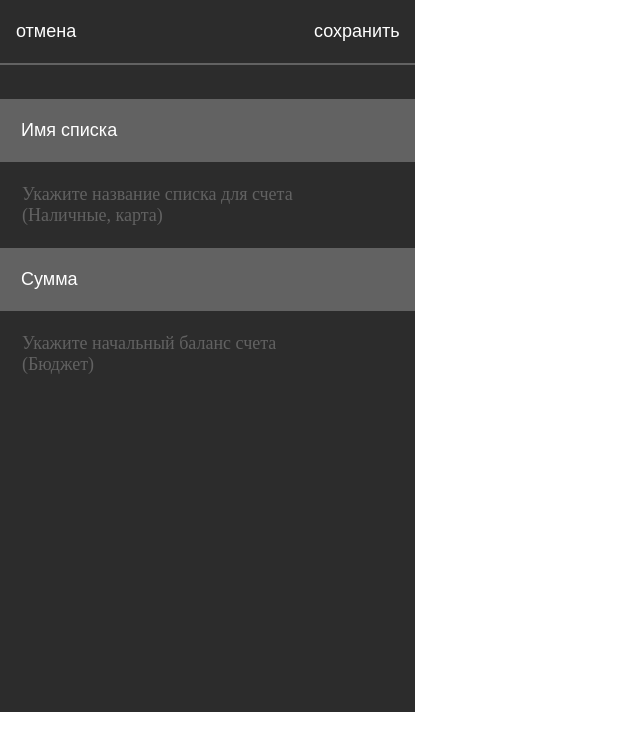
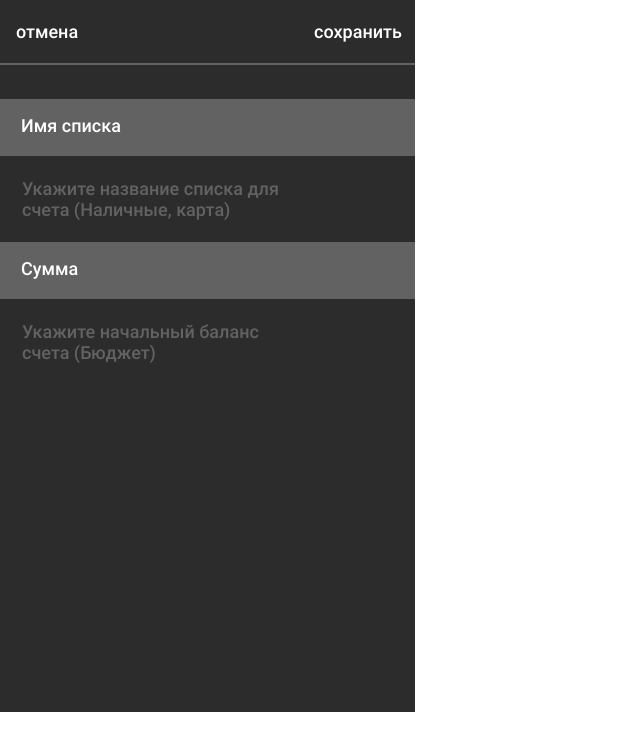
Before and after one commit to nikolajbotalov/Purse, a React (Create React App) app: page /newbalance in a window 1280 px wide. Shown: the top 750 px of the page, without its empty margins (0-640 px from the left). Built offline with nearby package versions, Linux system fonts and the light colour scheme.

Commit message:
refactoring reducer and scss

```diff
--- a/src/components/BalanceBlock.jsx
+++ b/src/components/BalanceBlock.jsx
@@ -16,7 +16,7 @@ const BalanceBlock = ({ hideBtns, classname, balance, balanceName }) => {
             pathname: '/paidpage/cost',
             state: { balance, balanceName, link: 'cost' },
           }}>
-          <Button icon={removeIcon} classname="remove" />
+          <Button icon={removeIcon} classname="cost" />
         </Link>
       )}
       <span>{balance}</span>
--- a/src/components/Header.jsx
+++ b/src/components/Header.jsx
@@ -5,7 +5,16 @@ import PropTypes from 'prop-types';
 import Button from './Button';
 import { Link } from 'react-router-dom';
 
-const Header = ({ id, backBtnText, saveBtnText, prevPage, saveHandle, balanceName, icon }) => {
+const Header = ({
+  id,
+  backBtnText,
+  saveBtnText,
+  prevPage,
+  saveHandle,
+  balanceName,
+  icon,
+  balance = 'null',
+}) => {
   const history = useHistory();
 
   const onCancelClick = () => {
@@ -24,7 +33,7 @@ const Header = ({ id, backBtnText, saveBtnText, prevPage, saveHandle, balanceNam
         <Link
           to={{
             pathname: '/editbalancepage',
-            state: { id: id, balanceName: balanceName },
+            state: { id: id, balanceName: balanceName, balance: balance },
           }}>
           <span>{balanceName}</span>
         </Link>
--- a/src/pages/BalancePage.jsx
+++ b/src/pages/BalancePage.jsx
@@ -16,7 +16,13 @@ const BalancePage = ({ location }) => {
 
   return (
     <div>
-      <Header id={id} backBtnText="назад" prevPage="/" balanceName={balanceName} />
+      <Header
+        id={id}
+        backBtnText="назад"
+        prevPage="/"
+        balanceName={balanceName}
+        balance={balance}
+      />
       <BalanceBlock hideBtns={true} balance={balance} balanceName={balanceName} />
       {costs &&
         costs.map((item, index) => {
--- a/src/pages/EditBalancePage.jsx
+++ b/src/pages/EditBalancePage.jsx
@@ -2,13 +2,14 @@ import React from 'react';
 import { useDispatch } from 'react-redux';
 
 import { editBalanceItem, deleteBalanceItem } from '../redux/actions/newBalanceItem';
-import { BalanceInput, Description, Header } from '../components';
+import { BalanceInput, Button, Description, Header } from '../components';
+import { Link } from 'react-router-dom';
 
 // TODO: Написать редирект для кнопки удаления, стилизовать кнопку, превратив в компонент
 
 const EditBalancePage = ({ location }) => {
   const dispatch = useDispatch();
-  const { id, balanceName } = location.state;
+  const { id, balanceName, balance } = location.state;
   const [newName, setNewName] = React.useState(null);
 
   const changeNameHandler = (e) => {
@@ -20,7 +21,7 @@ const EditBalancePage = ({ location }) => {
   };
 
   const removeBalanceItem = () => {
-    dispatch(deleteBalanceItem(id));
+    dispatch(deleteBalanceItem({ id, balance }));
   };
 
   return (
@@ -40,7 +41,11 @@ const EditBalancePage = ({ location }) => {
         text="Измените название списка для счета"
         classname="balance-input__description"
       />
-      <button onClick={removeBalanceItem}>delete</button>
+      <div className="list-controller">
+        <Link to="/">
+          <Button btnText="удалить список" onClick={removeBalanceItem} classname="remove" />
+        </Link>
+      </div>
     </div>
   );
 };
--- a/src/pages/HomePage.jsx
+++ b/src/pages/HomePage.jsx
@@ -6,6 +6,8 @@ import { HomeHeader, BalanceBlock, BalanceItem } from '../components';
 
 const Home = () => {
   const { balanceItem, totalBalance } = useSelector(({ balanceReducer }) => balanceReducer);
+
+  console.log(balanceItem);
 
   return (
     <div>
--- a/src/redux/reducers/balanceReducer.js
+++ b/src/redux/reducers/balanceReducer.js
@@ -65,14 +65,13 @@ const balanceReducer = (state = initialState, action) => {
         editBalanceName: editBalanceName(action.payload, [...state.balanceItem]),
       };
     case REMOVE_BALANCE_ITEM:
-      const newItems = {
-        ...state.balanceItem,
-      };
+      const newItems = [...state.balanceItem];
+      newItems.splice(action.payload.id);
 
-      delete newItems[action.payload];
       return {
         ...state,
         balanceItem: newItems,
+        totalBalance: state.totalBalance - action.payload.balance,
       };
     case ADD_COST_ITEM: {
       return {
--- /dev/null
+++ b/src/scss/_fonts.scss
@@ -0,0 +1,6 @@
+@font-face {
+  font-family: 'Roboto';
+  font-style: normal;
+  font-weight: 500;
+  src: url('./fonts/Roboto-Medium.ttf') format('truetype');
+}
--- a/src/scss/_variables.scss
+++ b/src/scss/_variables.scss
@@ -4,3 +4,4 @@ $balance-color-txt: #fff;
 $balance-block-border: #626262;
 $balance-bg-cost: #ff8f8f;
 $balance-bg-income: #21ff21;
+$remove-color: #f85149;
--- a/src/scss/app.scss
+++ b/src/scss/app.scss
@@ -1,18 +1,55 @@
+@import '_fonts.scss';
 @import '_variables.scss';
 @import 'components/all';
 
 body,
-p {
+p,
+span {
   margin: 0;
   box-sizing: border-box;
+  font-size: 18px;
+  line-height: 21px;
+  font-family: 'Roboto';
 }
 
 button {
   cursor: pointer;
+  background: transparent;
+  border: none;
+  padding: 16px 16px;
+  font-size: 18px;
+  line-height: 21px;
+
+  &.remove {
+    padding: 5px 20px;
+    background-color: $background;
+    color: $remove-color;
+    border: 2px solid $balance-block-border;
+    border-radius: 5px;
+
+    &:hover {
+      color: $balance-color-txt;
+      background-color: $remove-color;
+      border: $remove-color;
+    }
+  }
 }
 
 a {
   text-decoration: none;
+}
+
+input {
+  border: none;
+  color: $balance-color-txt;
+
+  &::placeholder {
+    font-family: 'Roboto';
+    font-size: 18px;
+    line-height: 21px;
+    color: $balance-color-txt;
+    background: transparent;
+  }
 }
 
 .wrapper {
@@ -25,12 +62,6 @@ a {
   display: flex;
   align-items: center;
   justify-content: space-between;
-
-  button {
-    padding: 16px 16px;
-    background: transparent;
-    border: none;
-  }
 }
 
 .header {
@@ -43,11 +74,7 @@ a {
     height: 63px;
     width: 117px;
     padding: 21px 16px;
-    background: transparent;
-    border: none;
     color: $balance-color-txt;
-    font-size: 18px;
-    line-height: 21px;
     display: flex;
     align-items: center;
 
@@ -57,8 +84,6 @@ a {
   }
 
   span {
-    font-size: 18px;
-    line-height: 21px;
     color: $balance-color-txt;
   }
 }
@@ -67,27 +92,15 @@ a {
   padding: 21px;
   width: 373px;
   background: $balance-block-border;
-  border: none;
-  font-size: 18px;
-  line-height: 21px;
-  color: $balance-color-txt;
 
   &:nth-of-type(1) {
     margin-top: 34px;
-  }
-
-  &::placeholder {
-    font-size: 18px;
-    line-height: 21px;
-    color: $balance-color-txt;
   }
 
   &__description {
     display: block;
     max-width: 315px;
     padding: 22px;
-    font-size: 18px;
-    line-height: 21px;
     color: $balance-block-border;
   }
 }
@@ -97,16 +110,11 @@ a {
     width: 399px;
     padding: 16px 0 16px 16px;
     background-color: transparent;
-    border: none;
     border-bottom: 2px solid $balance-block-border;
-    font-size: 18px;
-    line-height: 21px;
-    color: $balance-color-txt;
-
-    &::placeholder {
-      font-size: 18px;
-      line-height: 21px;
-      color: $balance-color-txt;
-    }
   }
 }
+
+.list-controller {
+  display: flex;
+  justify-content: center;
+}
--- a/src/scss/components/_balance-block.scss
+++ b/src/scss/components/_balance-block.scss
@@ -1,6 +1,7 @@
 @import '../variables';
 
 .balance-block {
+  height: 73px;
   display: flex;
   align-items: center;
   justify-content: space-between;
@@ -32,7 +33,7 @@
   button {
     border: none;
 
-    &.remove {
+    &.cost {
       background-color: #ff8f8f;
     }
 
@@ -42,6 +43,6 @@
   }
 
   img {
-    padding: 18px;
+    padding: 2px 0 2px 0px;
   }
 }
```
Also changed, not shown: src/scss/fonts/Roboto-Medium.ttf (added).
